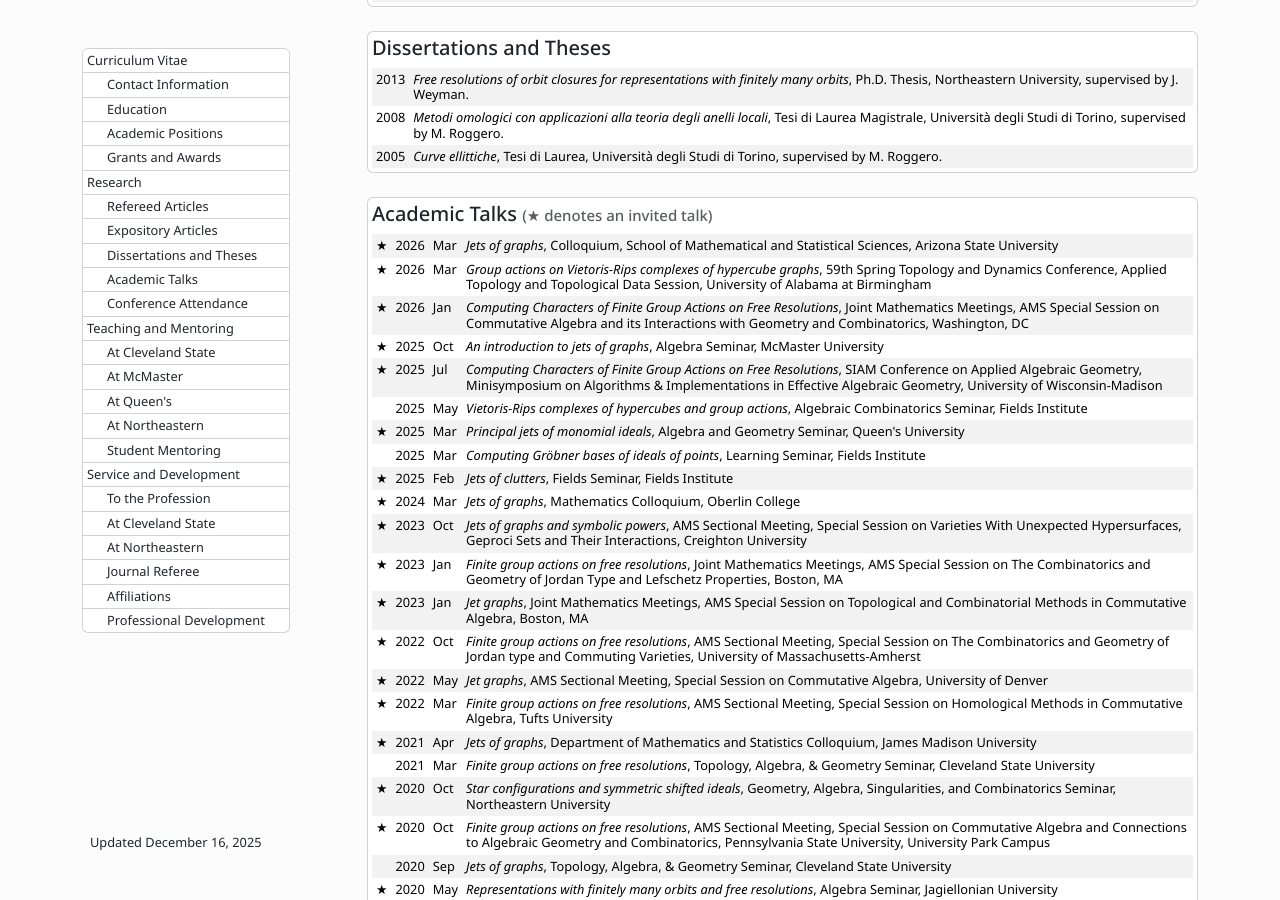
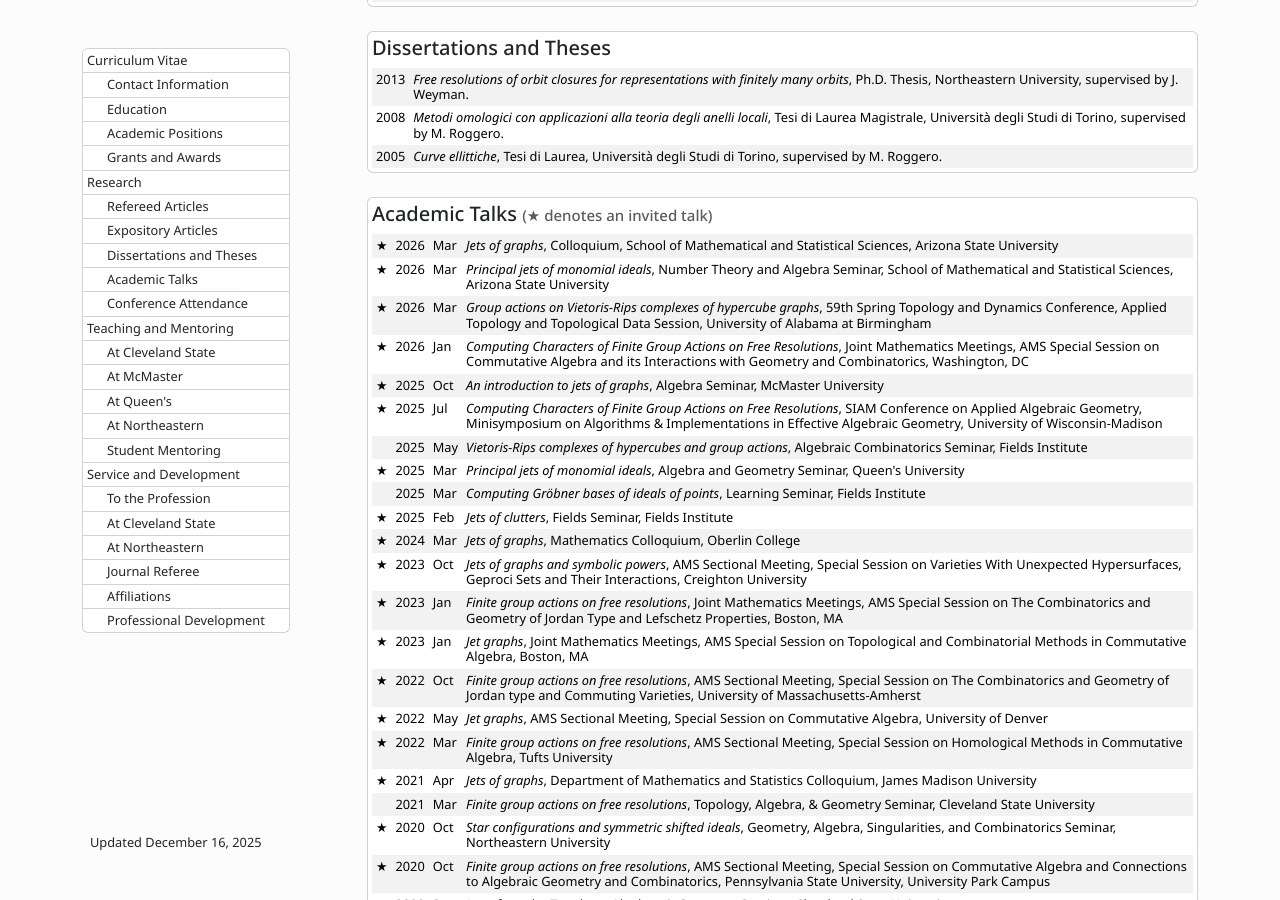
Before and after one commit to galettof/galettof.github.io, a Jekyll site: the page built from cv/index.html, in a window 1280 px wide and 900 px high, scrolled down 1826 px. Built offline with Jekyll 4.4.1, drawn with Linux system fonts in a browser that asks for light colours; formulas are drawn with MathJax 3.

Commit message:
asu seminar talk

```diff
--- a/_data/talks.yml
+++ b/_data/talks.yml
@@ -1,4 +1,9 @@
 # sorted automatically by date
+
+- date: 2026-03-25
+  title: Principal jets of monomial ideals
+  location: Number Theory and Algebra Seminar, School of Mathematical and Statistical Sciences, Arizona State University
+  invited: true
 
 - date: 2026-03-25
   title: Jets of graphs
```
